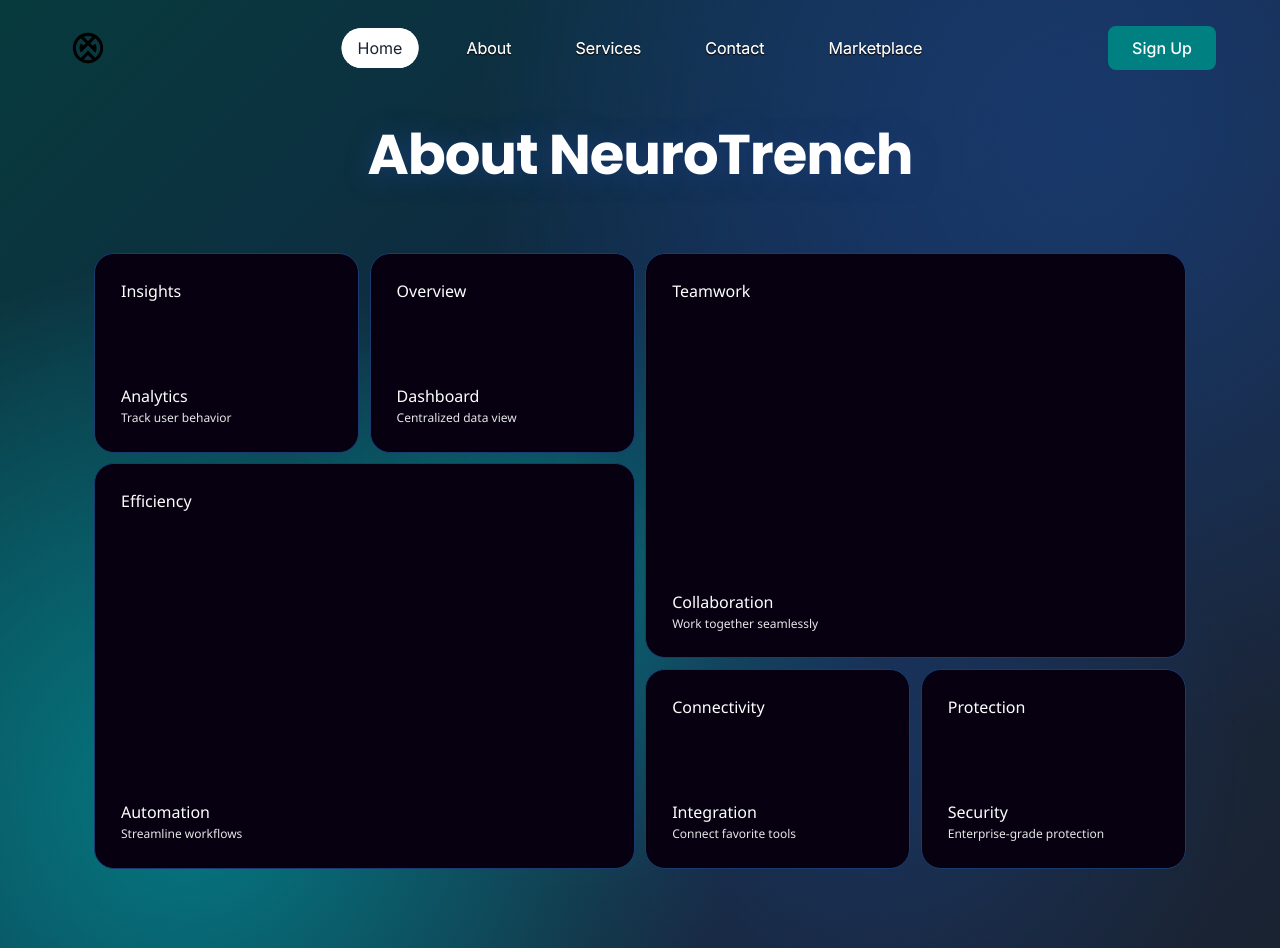
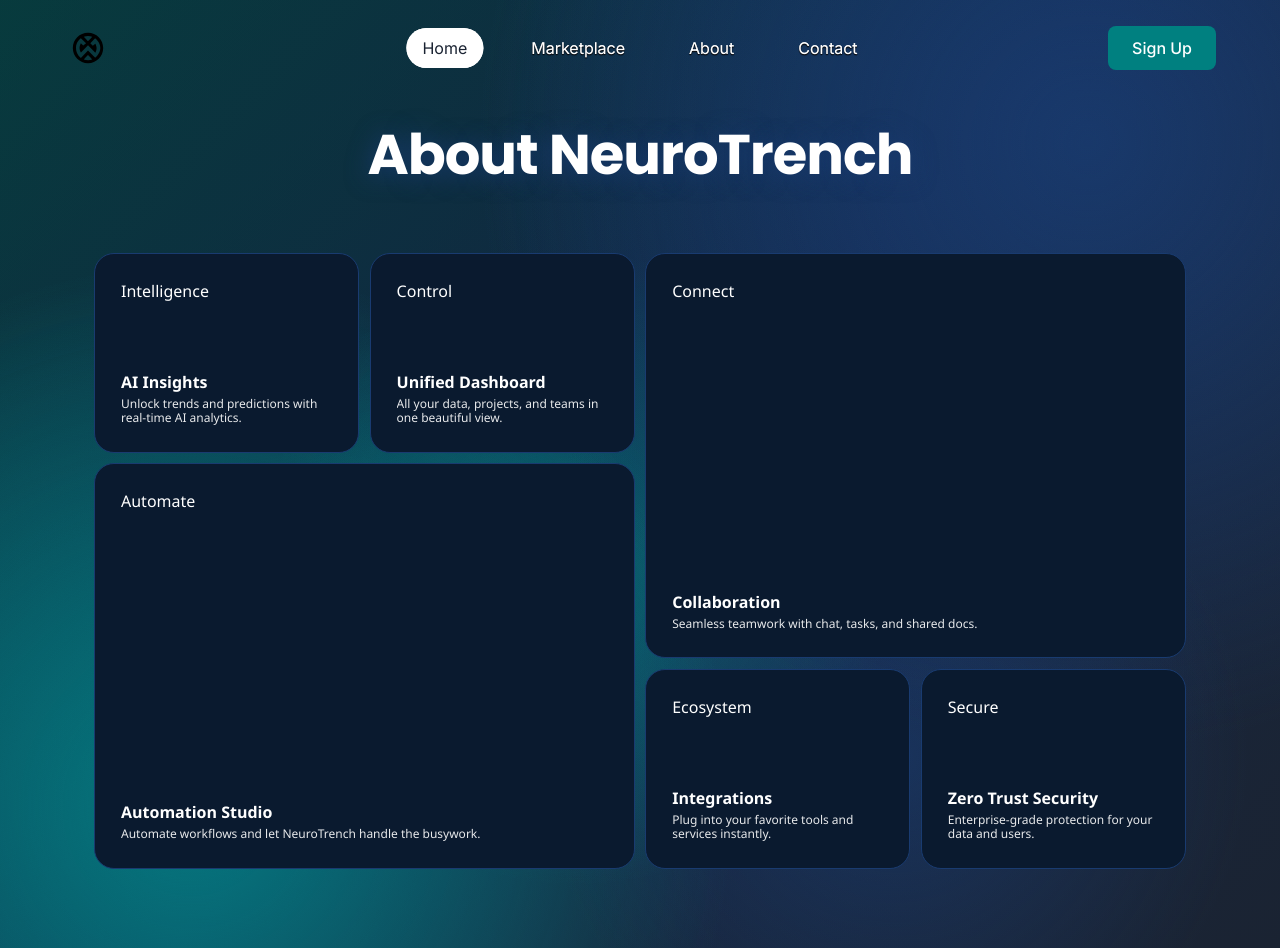
Before and after one commit to Nabhay/dynamix, a React (Vite) app: page /about in a window 1280 px wide. Built offline with nearby package versions, Linux system fonts and the light colour scheme.

Commit message:
changed magicbento contents

```diff
--- a/src/App.jsx
+++ b/src/App.jsx
@@ -3,7 +3,6 @@ import { Routes, Route } from 'react-router-dom';
 import GooeyNav from './components/GooeyNav';
 import Home from './pages';
 import About from './pages/About';
-import Services from './pages/Services';
 import Contact from './pages/Contact';
 import Marketplace from './pages/Marketplace';
 import Auth from './pages/Auth';
@@ -12,10 +11,9 @@ import Testimonials from './pages/Testimonials';
 
 const navItems = [
   { label: 'Home', href: '/' },
+  { label: 'Marketplace', href: '/marketplace' },
   { label: 'About', href: '/about' },
-  { label: 'Services', href: '/services' },
   { label: 'Contact', href: '/contact' },
-  { label: 'Marketplace', href: '/marketplace' },
 ];
 
 function App() {
@@ -46,7 +44,6 @@ function App() {
         <Routes>
           <Route path="/" element={<Home />} />
           <Route path="/about" element={<About />} />
-          <Route path="/services" element={<Services />} />
           <Route path="/contact" element={<Contact />} />
           <Route path="/marketplace" element={<Marketplace />} />
           <Route path="/auth" element={<Auth />} />
--- a/src/components/MagicBento.css
+++ b/src/components/MagicBento.css
@@ -73,7 +73,7 @@
   }
 
   .card__title {
-    font-weight: 400;
+    font-weight: 700;
     font-size: 16px;
     margin: 0 0 0.25em;
   }
--- a/src/components/MagicBento.jsx
+++ b/src/components/MagicBento.jsx
@@ -9,40 +9,40 @@ const MOBILE_BREAKPOINT = 768;
 
 const cardData = [
   {
-    color: "#060010",
-    title: "Analytics",
-    description: "Track user behavior",
-    label: "Insights",
+    color: "#0a1a2f",
+    title: "AI Insights",
+    description: "Unlock trends and predictions with real-time AI analytics.",
+    label: "Intelligence",
   },
   {
-    color: "#060010",
-    title: "Dashboard",
-    description: "Centralized data view",
-    label: "Overview",
+    color: "#0a1a2f",
+    title: "Unified Dashboard",
+    description: "All your data, projects, and teams in one beautiful view.",
+    label: "Control",
   },
   {
-    color: "#060010",
+    color: "#0a1a2f",
     title: "Collaboration",
-    description: "Work together seamlessly",
-    label: "Teamwork",
+    description: "Seamless teamwork with chat, tasks, and shared docs.",
+    label: "Connect",
   },
   {
-    color: "#060010",
-    title: "Automation",
-    description: "Streamline workflows",
-    label: "Efficiency",
+    color: "#0a1a2f",
+    title: "Automation Studio",
+    description: "Automate workflows and let NeuroTrench handle the busywork.",
+    label: "Automate",
   },
   {
-    color: "#060010",
-    title: "Integration",
-    description: "Connect favorite tools",
-    label: "Connectivity",
+    color: "#0a1a2f",
+    title: "Integrations",
+    description: "Plug into your favorite tools and services instantly.",
+    label: "Ecosystem",
   },
   {
-    color: "#060010",
-    title: "Security",
-    description: "Enterprise-grade protection",
-    label: "Protection",
+    color: "#0a1a2f",
+    title: "Zero Trust Security",
+    description: "Enterprise-grade protection for your data and users.",
+    label: "Secure",
   },
 ];
 
--- a/src/pages/Marketplace.jsx
+++ b/src/pages/Marketplace.jsx
@@ -212,9 +212,7 @@ const MarketplacePage = () => {
     <div
       style={{
         minHeight: "100vh",
-        height: "100vh",
-        overflowY: "auto",
-        padding: "8rem 4rem 8rem", // Top, right/left, and bottom padding
+        padding: "96px 4rem 4rem", // Add 96px top padding for navbar spacing
         background: `
           radial-gradient(circle at 15% 85%, rgba(0, 140, 140, 0.6) 0%, transparent 40%),
           radial-gradient(circle at 85% 15%, rgba(25, 59, 112, 0.7) 0%, transparent 45%),
--- a/src/pages/Services.jsx
+++ /dev/null
@@ -1,10 +0,0 @@
-import React from 'react';
-export default function Services() {
-  return <div style={{
-    color: '#383A3C',
-    padding: '4rem',
-    textAlign: 'center',
-    overflow: 'hidden',
-    overscrollBehavior: 'none'
-  }}>Services Page</div>;
-}
```
